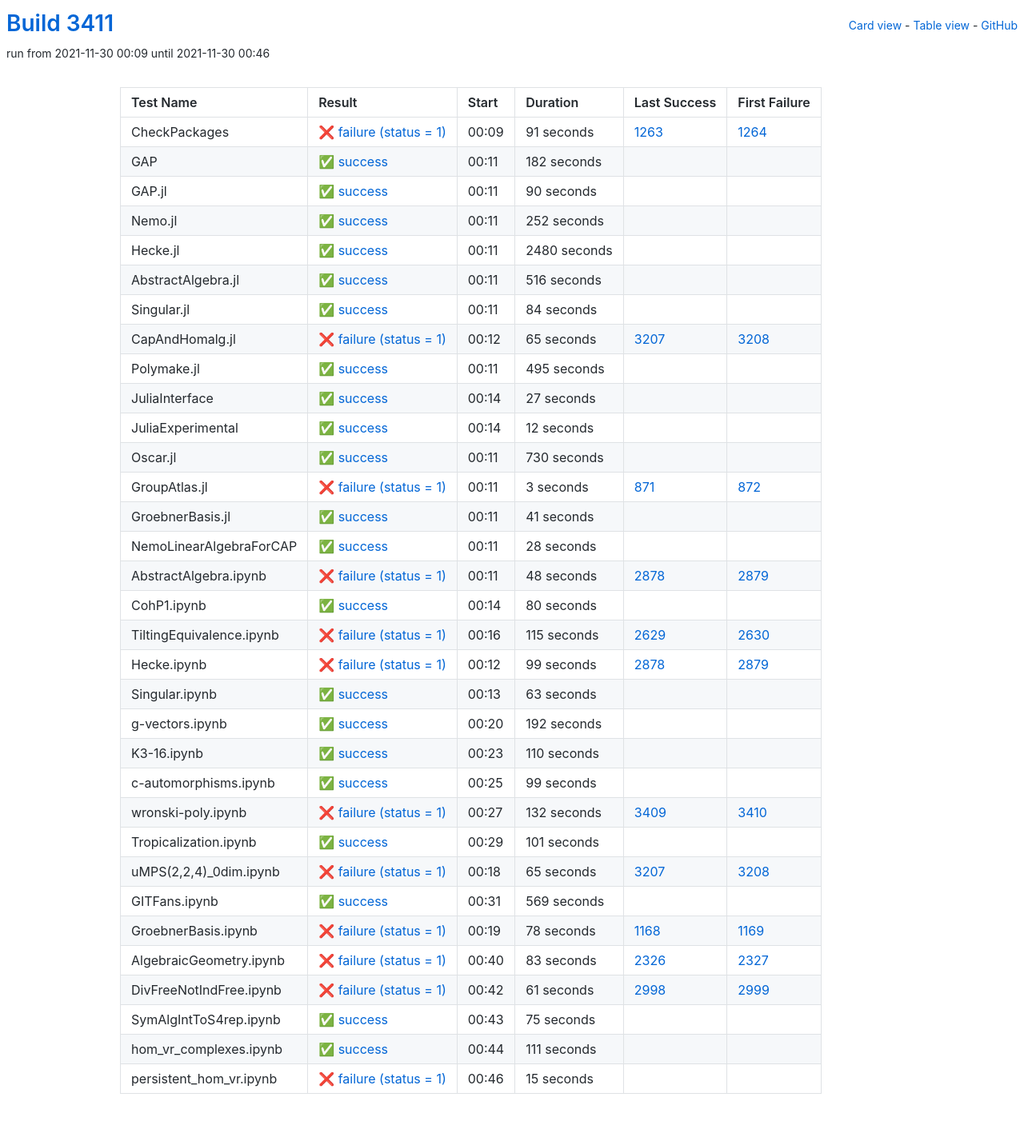
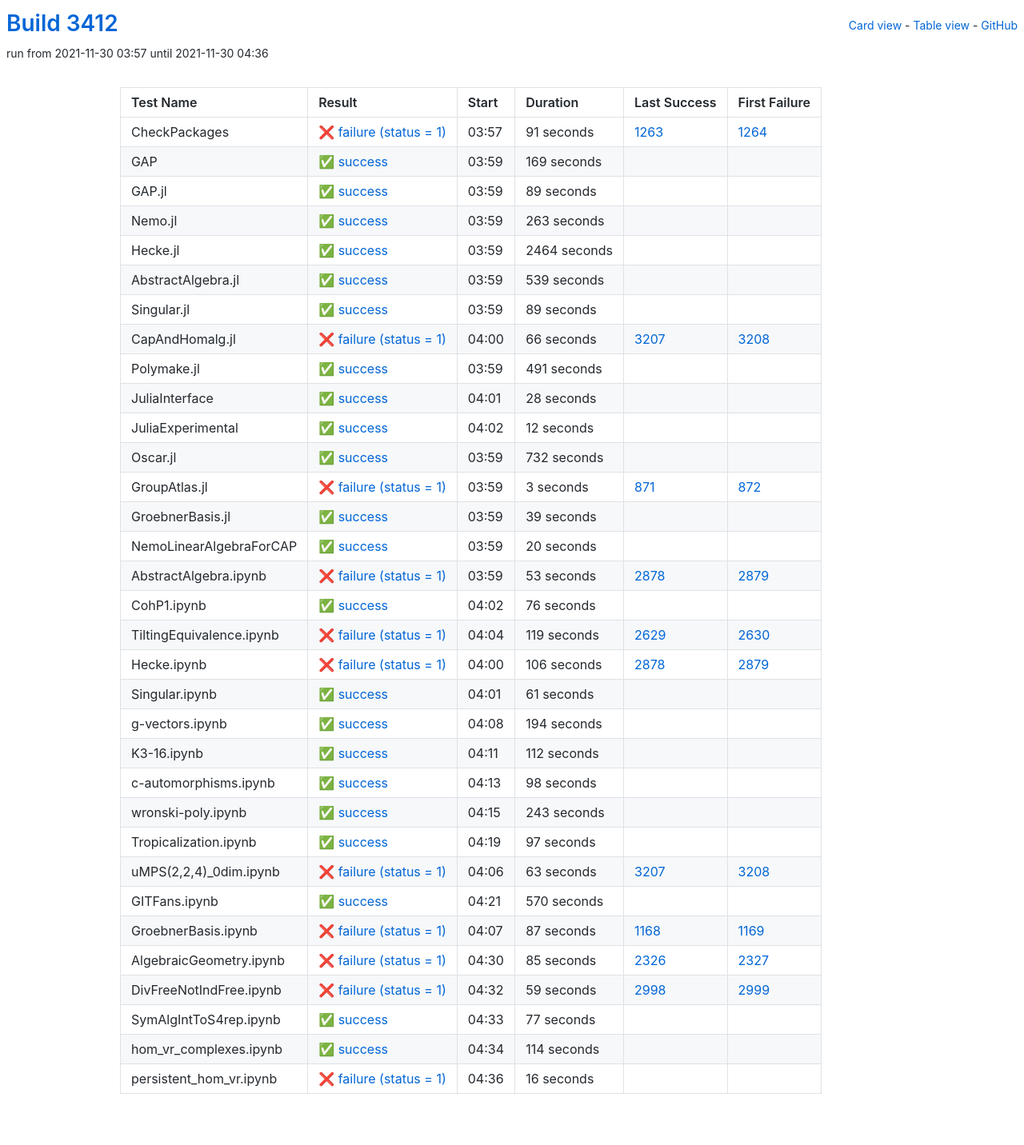
Before and after one commit to oscar-system/oscar-ci-status-stable, a Jekyll site: the page built from table.html, in a window 1280 px wide. Shown: the whole page at 80% size. Built offline with Jekyll 4.4.1, drawn with Linux system fonts in a browser that asks for light colours.

Commit message:
Build #3412

```diff
--- a/_data/ci.yml
+++ b/_data/ci.yml
@@ -1,6 +1,6 @@
 ---
-build: 3411
-build_url: https://oscarci.mathematik.uni-kl.de/job/oscar-stable/3411/
+build: 3412
+build_url: https://oscarci.mathematik.uni-kl.de/job/oscar-stable/3412/
 job: oscar-stable
 organization: oscar-system
 repo: oscar-ci-status-stable
@@ -8,8 +8,8 @@ repourl: https://github.com/oscar-system/oscar-ci-status-stable
 tests:
 - name: CheckPackages
   id: checkpackages
-  log: https://oscarci.mathematik.uni-kl.de/job/oscar-stable/3411/artifact/logs/build-3411/CheckPackages.log
-  start: 2021-11-30 00:09
+  log: https://oscarci.mathematik.uni-kl.de/job/oscar-stable/3412/artifact/logs/build-3412/CheckPackages.log
+  start: 2021-11-30 03:57
   success: false
   exitcode: 1
   status: failure
@@ -20,116 +20,116 @@ tests:
   first_failure_url: https://oscarci.mathematik.uni-kl.de/job/oscar-stable/1264/
 - name: GAP
   id: gap
-  log: https://oscarci.mathematik.uni-kl.de/job/oscar-stable/3411/artifact/logs/build-3411/GAP.log
-  start: 2021-11-30 00:11
+  log: https://oscarci.mathematik.uni-kl.de/job/oscar-stable/3412/artifact/logs/build-3412/GAP.log
+  start: 2021-11-30 03:59
   success: true
   exitcode: 0
   status: success
-  duration: 182
+  duration: 169
   last_success: false
   last_success_url:
   first_failure: false
   first_failure_url:
 - name: GAP.jl
   id: gap-jl
-  log: https://oscarci.mathematik.uni-kl.de/job/oscar-stable/3411/artifact/logs/build-3411/GAP.jl.log
-  start: 2021-11-30 00:11
+  log: https://oscarci.mathematik.uni-kl.de/job/oscar-stable/3412/artifact/logs/build-3412/GAP.jl.log
+  start: 2021-11-30 03:59
   success: true
   exitcode: 0
   status: success
-  duration: 90
+  duration: 89
   last_success: false
   last_success_url:
   first_failure: false
   first_failure_url:
 - name: Nemo.jl
   id: nemo-jl
-  log: https://oscarci.mathematik.uni-kl.de/job/oscar-stable/3411/artifact/logs/build-3411/Nemo.jl.log
-  start: 2021-11-30 00:11
+  log: https://oscarci.mathematik.uni-kl.de/job/oscar-stable/3412/artifact/logs/build-3412/Nemo.jl.log
+  start: 2021-11-30 03:59
   success: true
   exitcode: 0
   status: success
-  duration: 252
+  duration: 263
   last_success: false
   last_success_url:
   first_failure: false
   first_failure_url:
 - name: Hecke.jl
   id: hecke-jl
-  log: https://oscarci.mathematik.uni-kl.de/job/oscar-stable/3411/artifact/logs/build-3411/Hecke.jl.log
-  start: 2021-11-30 00:11
+  log: https://oscarci.mathematik.uni-kl.de/job/oscar-stable/3412/artifact/logs/build-3412/Hecke.jl.log
+  start: 2021-11-30 03:59
   success: true
   exitcode: 0
   status: success
-  duration: 2480
+  duration: 2464
   last_success: false
   last_success_url:
   first_failure: false
   first_failure_url:
 - name: AbstractAlgebra.jl
   id: abstractalgebra-jl
-  log: https://oscarci.mathematik.uni-kl.de/job/oscar-stable/3411/artifact/logs/build-3411/AbstractAlgebra.jl.log
-  start: 2021-11-30 00:11
+  log: https://oscarci.mathematik.uni-kl.de/job/oscar-stable/3412/artifact/logs/build-3412/AbstractAlgebra.jl.log
+  start: 2021-11-30 03:59
   success: true
   exitcode: 0
   status: success
-  duration: 516
+  duration: 539
   last_success: false
   last_success_url:
   first_failure: false
   first_failure_url:
 - name: Singular.jl
   id: singular-jl
-  log: https://oscarci.mathematik.uni-kl.de/job/oscar-stable/3411/artifact/logs/build-3411/Singular.jl.log
-  start: 2021-11-30 00:11
+  log: https://oscarci.mathematik.uni-kl.de/job/oscar-stable/3412/artifact/logs/build-3412/Singular.jl.log
+  start: 2021-11-30 03:59
   success: true
   exitcode: 0
   status: success
-  duration: 84
+  duration: 89
   last_success: false
   last_success_url:
   first_failure: false
   first_failure_url:
 - name: CapAndHomalg.jl
   id: capandhomalg-jl
-  log: https://oscarci.mathematik.uni-kl.de/job/oscar-stable/3411/artifact/logs/build-3411/CapAndHomalg.jl.log
-  start: 2021-11-30 00:12
+  log: https://oscarci.mathematik.uni-kl.de/job/oscar-stable/3412/artifact/logs/build-3412/CapAndHomalg.jl.log
+  start: 2021-11-30 04:00
   success: false
   exitcode: 1
   status: failure
-  duration: 65
+  duration: 66
   last_success: 3207
   last_success_url: https://oscarci.mathematik.uni-kl.de/job/oscar-stable/3207/
   first_failure: 3208
   first_failure_url: https://oscarci.mathematik.uni-kl.de/job/oscar-stable/3208/
 - name: Polymake.jl
   id: polymake-jl
-  log: https://oscarci.mathematik.uni-kl.de/job/oscar-stable/3411/artifact/logs/build-3411/Polymake.jl.log
-  start: 2021-11-30 00:11
+  log: https://oscarci.mathematik.uni-kl.de/job/oscar-stable/3412/artifact/logs/build-3412/Polymake.jl.log
+  start: 2021-11-30 03:59
   success: true
   exitcode: 0
   status: success
-  duration: 495
+  duration: 491
   last_success: false
   last_success_url:
   first_failure: false
   first_failure_url:
 - name: JuliaInterface
   id: juliainterface
-  log: https://oscarci.mathematik.uni-kl.de/job/oscar-stable/3411/artifact/logs/build-3411/JuliaInterface.log
-  start: 2021-11-30 00:14
+  log: https://oscarci.mathematik.uni-kl.de/job/oscar-stable/3412/artifact/logs/build-3412/JuliaInterface.log
+  start: 2021-11-30 04:01
   success: true
   exitcode: 0
   status: success
-  duration: 27
+  duration: 28
   last_success: false
   last_success_url:
   first_failure: false
   first_failure_url:
 - name: JuliaExperimental
   id: juliaexperimental
-  log: https://oscarci.mathematik.uni-kl.de/job/oscar-stable/3411/artifact/logs/build-3411/JuliaExperimental.log
-  start: 2021-11-30 00:14
+  log: https://oscarci.mathematik.uni-kl.de/job/oscar-stable/3412/artifact/logs/build-3412/JuliaExperimental.log
+  start: 2021-11-30 04:02
   success: true
   exitcode: 0
   status: success
@@ -140,20 +140,20 @@ tests:
   first_failure_url:
 - name: Oscar.jl
   id: oscar-jl
-  log: https://oscarci.mathematik.uni-kl.de/job/oscar-stable/3411/artifact/logs/build-3411/Oscar.jl.log
-  start: 2021-11-30 00:11
+  log: https://oscarci.mathematik.uni-kl.de/job/oscar-stable/3412/artifact/logs/build-3412/Oscar.jl.log
+  start: 2021-11-30 03:59
   success: true
   exitcode: 0
   status: success
-  duration: 730
+  duration: 732
   last_success: false
   last_success_url:
   first_failure: false
   first_failure_url:
 - name: GroupAtlas.jl
   id: groupatlas-jl
-  log: https://oscarci.mathematik.uni-kl.de/job/oscar-stable/3411/artifact/logs/build-3411/GroupAtlas.jl.log
-  start: 2021-11-30 00:11
+  log: https://oscarci.mathematik.uni-kl.de/job/oscar-stable/3412/artifact/logs/build-3412/GroupAtlas.jl.log
+  start: 2021-11-30 03:59
   success: false
   exitcode: 1
   status: failure
@@ -164,240 +164,240 @@ tests:
   first_failure_url: https://oscarci.mathematik.uni-kl.de/job/oscar-stable/872/
 - name: GroebnerBasis.jl
   id: groebnerbasis-jl
-  log: https://oscarci.mathematik.uni-kl.de/job/oscar-stable/3411/artifact/logs/build-3411/GroebnerBasis.jl.log
-  start: 2021-11-30 00:11
+  log: https://oscarci.mathematik.uni-kl.de/job/oscar-stable/3412/artifact/logs/build-3412/GroebnerBasis.jl.log
+  start: 2021-11-30 03:59
   success: true
   exitcode: 0
   status: success
-  duration: 41
+  duration: 39
   last_success: false
   last_success_url:
   first_failure: false
   first_failure_url:
 - name: NemoLinearAlgebraForCAP
   id: nemolinearalgebraforcap
-  log: https://oscarci.mathematik.uni-kl.de/job/oscar-stable/3411/artifact/logs/build-3411/NemoLinearAlgebraForCAP.log
-  start: 2021-11-30 00:11
+  log: https://oscarci.mathematik.uni-kl.de/job/oscar-stable/3412/artifact/logs/build-3412/NemoLinearAlgebraForCAP.log
+  start: 2021-11-30 03:59
   success: true
   exitcode: 0
   status: success
-  duration: 28
+  duration: 20
   last_success: false
   last_success_url:
   first_failure: false
   first_failure_url:
 - name: AbstractAlgebra.ipynb
   id: abstractalgebra-ipynb
-  log: https://oscarci.mathematik.uni-kl.de/job/oscar-stable/3411/artifact/logs/build-3411/AbstractAlgebra.ipynb.log
-  start: 2021-11-30 00:11
+  log: https://oscarci.mathematik.uni-kl.de/job/oscar-stable/3412/artifact/logs/build-3412/AbstractAlgebra.ipynb.log
+  start: 2021-11-30 03:59
   success: false
   exitcode: 1
   status: failure
-  duration: 48
+  duration: 53
   last_success: 2878
   last_success_url: https://oscarci.mathematik.uni-kl.de/job/oscar-stable/2878/
   first_failure: 2879
   first_failure_url: https://oscarci.mathematik.uni-kl.de/job/oscar-stable/2879/
 - name: CohP1.ipynb
   id: cohp1-ipynb
-  log: https://oscarci.mathematik.uni-kl.de/job/oscar-stable/3411/artifact/logs/build-3411/CohP1.ipynb.log
-  start: 2021-11-30 00:14
+  log: https://oscarci.mathematik.uni-kl.de/job/oscar-stable/3412/artifact/logs/build-3412/CohP1.ipynb.log
+  start: 2021-11-30 04:02
   success: true
   exitcode: 0
   status: success
-  duration: 80
+  duration: 76
   last_success: false
   last_success_url:
   first_failure: false
   first_failure_url:
 - name: TiltingEquivalence.ipynb
   id: tiltingequivalence-ipynb
-  log: https://oscarci.mathematik.uni-kl.de/job/oscar-stable/3411/artifact/logs/build-3411/TiltingEquivalence.ipynb.log
-  start: 2021-11-30 00:16
+  log: https://oscarci.mathematik.uni-kl.de/job/oscar-stable/3412/artifact/logs/build-3412/TiltingEquivalence.ipynb.log
+  start: 2021-11-30 04:04
   success: false
   exitcode: 1
   status: failure
-  duration: 115
+  duration: 119
   last_success: 2629
   last_success_url: https://oscarci.mathematik.uni-kl.de/job/oscar-stable/2629/
   first_failure: 2630
   first_failure_url: https://oscarci.mathematik.uni-kl.de/job/oscar-stable/2630/
 - name: Hecke.ipynb
   id: hecke-ipynb
-  log: https://oscarci.mathematik.uni-kl.de/job/oscar-stable/3411/artifact/logs/build-3411/Hecke.ipynb.log
-  start: 2021-11-30 00:12
+  log: https://oscarci.mathematik.uni-kl.de/job/oscar-stable/3412/artifact/logs/build-3412/Hecke.ipynb.log
+  start: 2021-11-30 04:00
   success: false
   exitcode: 1
   status: failure
-  duration: 99
+  duration: 106
   last_success: 2878
   last_success_url: https://oscarci.mathematik.uni-kl.de/job/oscar-stable/2878/
   first_failure: 2879
   first_failure_url: https://oscarci.mathematik.uni-kl.de/job/oscar-stable/2879/
 - name: Singular.ipynb
   id: singular-ipynb
-  log: https://oscarci.mathematik.uni-kl.de/job/oscar-stable/3411/artifact/logs/build-3411/Singular.ipynb.log
-  start: 2021-11-30 00:13
+  log: https://oscarci.mathematik.uni-kl.de/job/oscar-stable/3412/artifact/logs/build-3412/Singular.ipynb.log
+  start: 2021-11-30 04:01
   success: true
   exitcode: 0
   status: success
-  duration: 63
+  duration: 61
   last_success: false
   last_success_url:
   first_failure: false
   first_failure_url:
 - name: g-vectors.ipynb
   id: g-vectors-ipynb
-  log: https://oscarci.mathematik.uni-kl.de/job/oscar-stable/3411/artifact/logs/build-3411/g-vectors.ipynb.log
-  start: 2021-11-30 00:20
+  log: https://oscarci.mathematik.uni-kl.de/job/oscar-stable/3412/artifact/logs/build-3412/g-vectors.ipynb.log
+  start: 2021-11-30 04:08
   success: true
   exitcode: 0
   status: success
-  duration: 192
+  duration: 194
   last_success: false
   last_success_url:
   first_failure: false
   first_failure_url:
 - name: K3-16.ipynb
   id: k3-16-ipynb
-  log: https://oscarci.mathematik.uni-kl.de/job/oscar-stable/3411/artifact/logs/build-3411/K3-16.ipynb.log
-  start: 2021-11-30 00:23
+  log: https://oscarci.mathematik.uni-kl.de/job/oscar-stable/3412/artifact/logs/build-3412/K3-16.ipynb.log
+  start: 2021-11-30 04:11
   success: true
   exitcode: 0
   status: success
-  duration: 110
+  duration: 112
   last_success: false
   last_success_url:
   first_failure: false
   first_failure_url:
 - name: c-automorphisms.ipynb
   id: c-automorphisms-ipynb
-  log: https://oscarci.mathematik.uni-kl.de/job/oscar-stable/3411/artifact/logs/build-3411/c-automorphisms.ipynb.log
-  start: 2021-11-30 00:25
+  log: https://oscarci.mathematik.uni-kl.de/job/oscar-stable/3412/artifact/logs/build-3412/c-automorphisms.ipynb.log
+  start: 2021-11-30 04:13
   success: true
   exitcode: 0
   status: success
-  duration: 99
+  duration: 98
   last_success: false
   last_success_url:
   first_failure: false
   first_failure_url:
 - name: wronski-poly.ipynb
   id: wronski-poly-ipynb
-  log: https://oscarci.mathematik.uni-kl.de/job/oscar-stable/3411/artifact/logs/build-3411/wronski-poly.ipynb.log
-  start: 2021-11-30 00:27
-  success: false
-  exitcode: 1
-  status: failure
-  duration: 132
-  last_success: 3409
-  last_success_url: https://oscarci.mathematik.uni-kl.de/job/oscar-stable/3409/
-  first_failure: 3410
-  first_failure_url: https://oscarci.mathematik.uni-kl.de/job/oscar-stable/3410/
-- name: Tropicalization.ipynb
-  id: tropicalization-ipynb
-  log: https://oscarci.mathematik.uni-kl.de/job/oscar-stable/3411/artifact/logs/build-3411/Tropicalization.ipynb.log
-  start: 2021-11-30 00:29
+  log: https://oscarci.mathematik.uni-kl.de/job/oscar-stable/3412/artifact/logs/build-3412/wronski-poly.ipynb.log
+  start: 2021-11-30 04:15
   success: true
   exitcode: 0
   status: success
-  duration: 101
+  duration: 243
+  last_success: false
+  last_success_url:
+  first_failure: false
+  first_failure_url:
+- name: Tropicalization.ipynb
+  id: tropicalization-ipynb
+  log: https://oscarci.mathematik.uni-kl.de/job/oscar-stable/3412/artifact/logs/build-3412/Tropicalization.ipynb.log
+  start: 2021-11-30 04:19
+  success: true
+  exitcode: 0
+  status: success
+  duration: 97
   last_success: false
   last_success_url:
   first_failure: false
   first_failure_url:
 - name: uMPS(2,2,4)_0dim.ipynb
   id: umps-2-2-4-0dim-ipynb
-  log: https://oscarci.mathematik.uni-kl.de/job/oscar-stable/3411/artifact/logs/build-3411/uMPS-2-2-4-_0dim.ipynb.log
-  start: 2021-11-30 00:18
+  log: https://oscarci.mathematik.uni-kl.de/job/oscar-stable/3412/artifact/logs/build-3412/uMPS-2-2-4-_0dim.ipynb.log
+  start: 2021-11-30 04:06
   success: false
   exitcode: 1
   status: failure
-  duration: 65
+  duration: 63
   last_success: 3207
   last_success_url: https://oscarci.mathematik.uni-kl.de/job/oscar-stable/3207/
   first_failure: 3208
   first_failure_url: https://oscarci.mathematik.uni-kl.de/job/oscar-stable/3208/
 - name: GITFans.ipynb
   id: gitfans-ipynb
-  log: https://oscarci.mathematik.uni-kl.de/job/oscar-stable/3411/artifact/logs/build-3411/GITFans.ipynb.log
-  start: 2021-11-30 00:31
+  log: https://oscarci.mathematik.uni-kl.de/job/oscar-stable/3412/artifact/logs/build-3412/GITFans.ipynb.log
+  start: 2021-11-30 04:21
   success: true
   exitcode: 0
   status: success
-  duration: 569
+  duration: 570
   last_success: false
   last_success_url:
   first_failure: false
   first_failure_url:
 - name: GroebnerBasis.ipynb
   id: groebnerbasis-ipynb
-  log: https://oscarci.mathematik.uni-kl.de/job/oscar-stable/3411/artifact/logs/build-3411/GroebnerBasis.ipynb.log
-  start: 2021-11-30 00:19
+  log: https://oscarci.mathematik.uni-kl.de/job/oscar-stable/3412/artifact/logs/build-3412/GroebnerBasis.ipynb.log
+  start: 2021-11-30 04:07
   success: false
   exitcode: 1
   status: failure
-  duration: 78
+  duration: 87
   last_success: 1168
   last_success_url: https://oscarci.mathematik.uni-kl.de/job/oscar-stable/1168/
   first_failure: 1169
   first_failure_url: https://oscarci.mathematik.uni-kl.de/job/oscar-stable/1169/
 - name: AlgebraicGeometry.ipynb
   id: algebraicgeometry-ipynb
-  log: https://oscarci.mathematik.uni-kl.de/job/oscar-stable/3411/artifact/logs/build-3411/AlgebraicGeometry.ipynb.log
-  start: 2021-11-30 00:40
+  log: https://oscarci.mathematik.uni-kl.de/job/oscar-stable/3412/artifact/logs/build-3412/AlgebraicGeometry.ipynb.log
+  start: 2021-11-30 04:30
   success: false
   exitcode: 1
   status: failure
-  duration: 83
+  duration: 85
   last_success: 2326
   last_success_url: https://oscarci.mathematik.uni-kl.de/job/oscar-stable/2326/
   first_failure: 2327
   first_failure_url: https://oscarci.mathematik.uni-kl.de/job/oscar-stable/2327/
 - name: DivFreeNotIndFree.ipynb
   id: divfreenotindfree-ipynb
-  log: https://oscarci.mathematik.uni-kl.de/job/oscar-stable/3411/artifact/logs/build-3411/DivFreeNotIndFree.ipynb.log
-  start: 2021-11-30 00:42
+  log: https://oscarci.mathematik.uni-kl.de/job/oscar-stable/3412/artifact/logs/build-3412/DivFreeNotIndFree.ipynb.log
+  start: 2021-11-30 04:32
   success: false
   exitcode: 1
   status: failure
-  duration: 61
+  duration: 59
   last_success: 2998
   last_success_url: https://oscarci.mathematik.uni-kl.de/job/oscar-stable/2998/
   first_failure: 2999
   first_failure_url: https://oscarci.mathematik.uni-kl.de/job/oscar-stable/2999/
 - name: SymAlgIntToS4rep.ipynb
   id: symalginttos4rep-ipynb
-  log: https://oscarci.mathematik.uni-kl.de/job/oscar-stable/3411/artifact/logs/build-3411/SymAlgIntToS4rep.ipynb.log
-  start: 2021-11-30 00:43
+  log: https://oscarci.mathematik.uni-kl.de/job/oscar-stable/3412/artifact/logs/build-3412/SymAlgIntToS4rep.ipynb.log
+  start: 2021-11-30 04:33
   success: true
   exitcode: 0
   status: success
-  duration: 75
+  duration: 77
   last_success: false
   last_success_url:
   first_failure: false
   first_failure_url:
 - name: hom_vr_complexes.ipynb
   id: hom-vr-complexes-ipynb
-  log: https://oscarci.mathematik.uni-kl.de/job/oscar-stable/3411/artifact/logs/build-3411/hom_vr_complexes.ipynb.log
-  start: 2021-11-30 00:44
+  log: https://oscarci.mathematik.uni-kl.de/job/oscar-stable/3412/artifact/logs/build-3412/hom_vr_complexes.ipynb.log
+  start: 2021-11-30 04:34
   success: true
   exitcode: 0
   status: success
-  duration: 111
+  duration: 114
   last_success: false
   last_success_url:
   first_failure: false
   first_failure_url:
 - name: persistent_hom_vr.ipynb
   id: persistent-hom-vr-ipynb
-  log: https://oscarci.mathematik.uni-kl.de/job/oscar-stable/3411/artifact/logs/build-3411/persistent_hom_vr.ipynb.log
-  start: 2021-11-30 00:46
+  log: https://oscarci.mathematik.uni-kl.de/job/oscar-stable/3412/artifact/logs/build-3412/persistent_hom_vr.ipynb.log
+  start: 2021-11-30 04:36
   success: false
   exitcode: 1
   status: failure
-  duration: 15
+  duration: 16
   last_success: false
   last_success_url:
   first_failure: false
```
Also changed, not shown: README.md.
